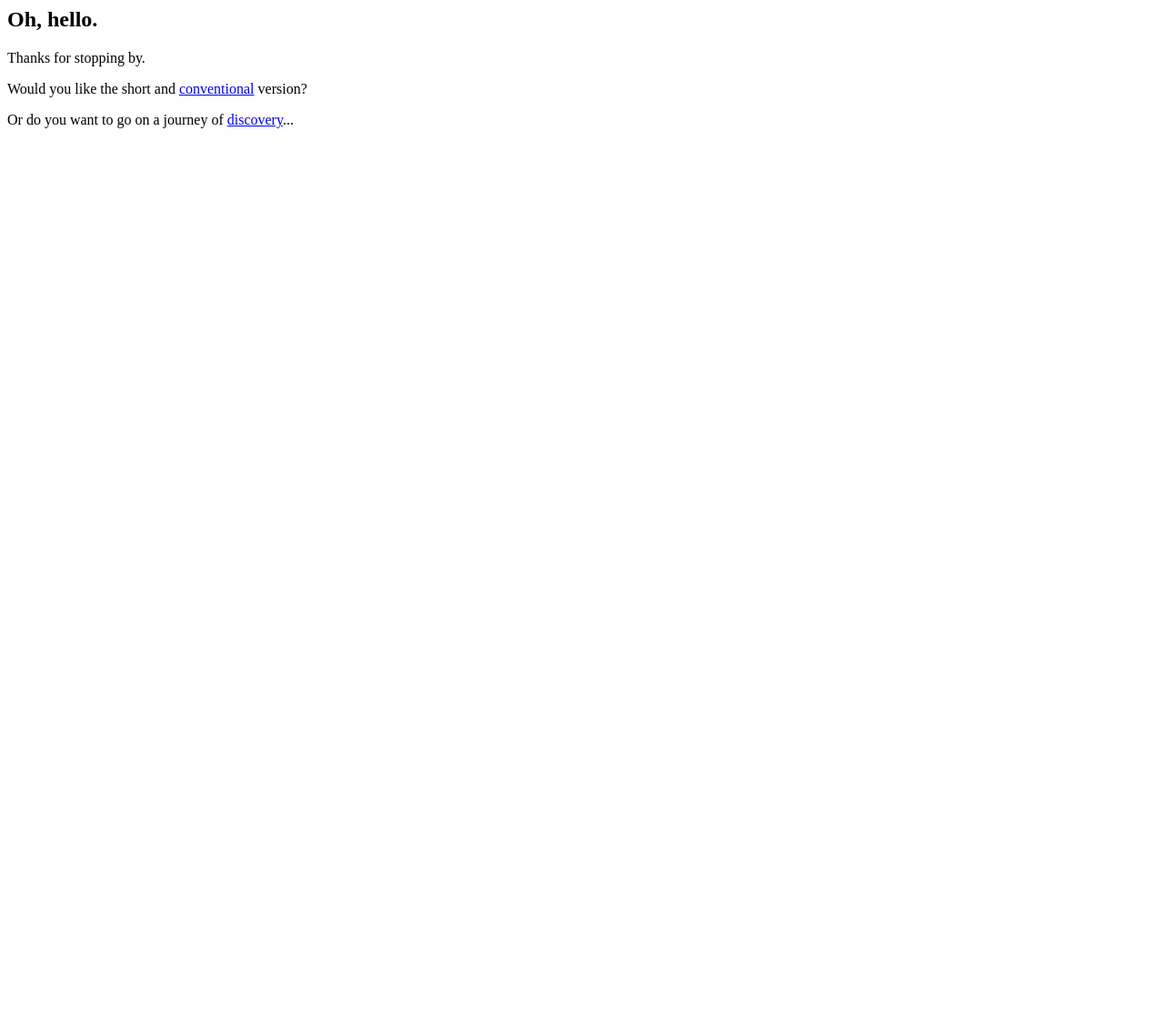
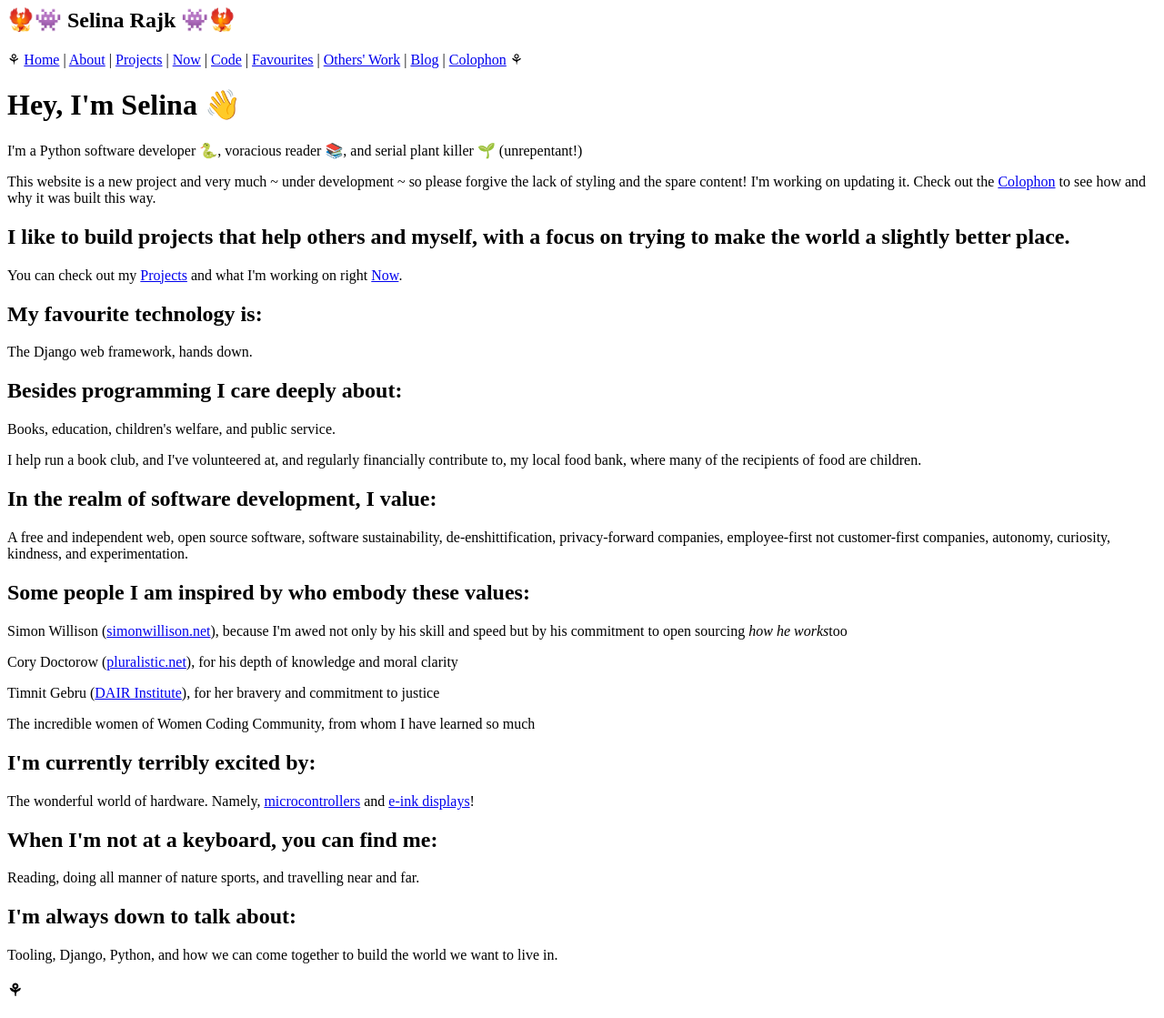
Before and after one commit to selinarajk/old-website, a Django app: page / in a window 1280 px wide. Shown: the whole page at 91% size. Before the commit the page ends 141 px from the top, so only its background shows below. Run offline with Django 5.2, Linux system fonts and the light colour scheme.

Commit message:
content: update

```diff
--- a/posts/templates/posts/base.html
+++ b/posts/templates/posts/base.html
@@ -8,7 +8,6 @@
   <a href="{% url 'posts:code' %}">Code</a> |
   <a href="{% url 'posts:favourites' %}">Favourites</a> |
   <a href="{% url 'posts:otherswork' %}">Others' Work</a> |
-  <a href="https://techhub.social/@wenix">Mastodon</a> |
   <a href="{% url 'posts:blog' %}">Blog</a> |
   <a href="{% url 'posts:colophon' %}">Colophon</a>
 
--- a/posts/templates/posts/home.html
+++ b/posts/templates/posts/home.html
@@ -1,7 +1,45 @@
-<h2>Oh, hello.</h2>
+{% extends 'posts/base.html' %}
 
-<p>Thanks for stopping by.</p>
+{% block content %}
 
-<p>Would you like the short and <a href="{% url 'posts:about' %}">conventional</a> version?</p>
+  <h1>Hey, I'm Selina 👋</h1>
 
-<p>Or do you want to go on a journey of <a href="{% url 'posts:discover' %}">discovery</a>...</p>
+  <p>I'm a Python software developer 🐍, voracious reader 📚, and serial plant killer 🌱 (unrepentant!)</p>
+
+  <p>This website is a new project and very much ~ under development ~ so please forgive the lack of styling and the spare content! I'm working on updating it. Check out the <a href="{% url 'posts:colophon' %}">Colophon</a> to see how and why it was built this way.</p>
+
+  <h2>I like to build projects that help others and myself, with a focus on trying to make the world a slightly better place.</h2>
+
+  <p>You can check out my <a href="{% url 'posts:projects' %}">Projects</a> and what I'm working on right <a href="{% url 'posts:now' %}">Now</a>.</p>
+
+  <h2>My favourite technology is:</h2>
+
+  <p>The Django web framework, hands down.</p>
+
+  <h2>Besides programming I care deeply about:</h2>
+
+  <p>Books, education, children's welfare, and public service.</p>
+
+  <p>I help run a book club, and I've volunteered at, and regularly financially contribute to, my local food bank, where many of the recipients of food are children.</p>
+
+  <h2>In the realm of software development, I value:</h2>
+
+  <p>A free and independent web, open source software, software sustainability, de-enshittification, privacy-forward companies, employee-first not customer-first companies, autonomy, curiosity, kindness, and experimentation.</p>
+
+  <h2>Some people I am inspired by who embody these values:</h2>
+  <p>Simon Willison (<a href="https://simonwillison.net/">simonwillison.net</a>), because I'm awed not only by his skill and speed but by his commitment to open sourcing <i>how he works</i>too</p>
+  <p>Cory Doctorow (<a href="https://pluralistic.net/">pluralistic.net</a>), for his depth of knowledge and moral clarity</p>
+  <p>Timnit Gebru (<a href="https://www.dair-institute.org/team/timnit-gebru/work/">DAIR Institute</a>), for her bravery and commitment to justice</p>
+  <p>The incredible women of Women Coding Community, from whom I have learned so much</p>
+
+  <h2>I'm currently terribly excited by:</h2>
+  <p>The wonderful world of hardware. Namely, <a href='https://www.youtube.com/watch?v=UygK5W3txTM'>microcontrollers</a> and <a href='https://eli.pizza/posts/eink-weather-display-for-kids/'>e-ink displays<a/>!</p>
+
+  <h2>When I'm not at a keyboard, you can find me:</h2>
+  <p>Reading, doing all manner of nature sports, and travelling near and far.</p>
+
+  <h2>I'm always down to talk about:</h2>
+  <p>Tooling, Django, Python, and how we can come together to build the world we want to live in.</p>
+
+
+{% endblock content %}
```
